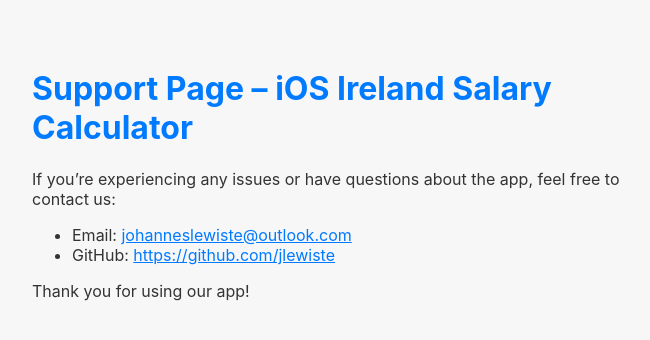
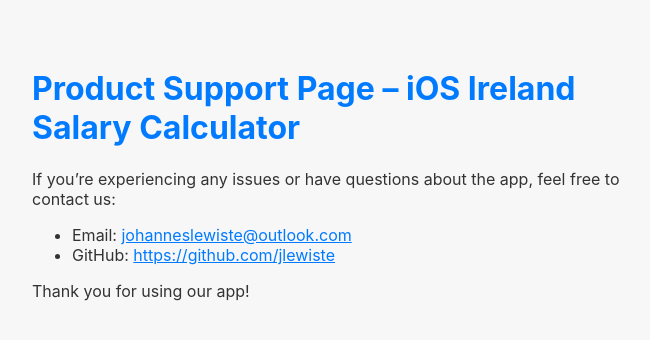
Before and after one commit to JLewiste/ireland-salary-calculator-support, a plain HTML site: page docs/index.html in a window 1280 px wide. Shown: the whole page, without its empty margins (308-958 px from the left). Drawn offline with Linux system fonts and the light colour scheme.

Commit message:
Update index.html

```diff
--- a/docs/index.html
+++ b/docs/index.html
@@ -17,7 +17,7 @@
   </style>
 </head>
 <body>
-  <h1>Support Page – iOS Ireland Salary Calculator</h1>
+  <h1>Product Support Page – iOS Ireland Salary Calculator</h1>
   <p>If you’re experiencing any issues or have questions about the app, feel free to contact us:</p>
   <ul>
     <li>Email: <a href="mailto:johanneslewiste@outlook.com">johanneslewiste@outlook.com</a></li>
```
